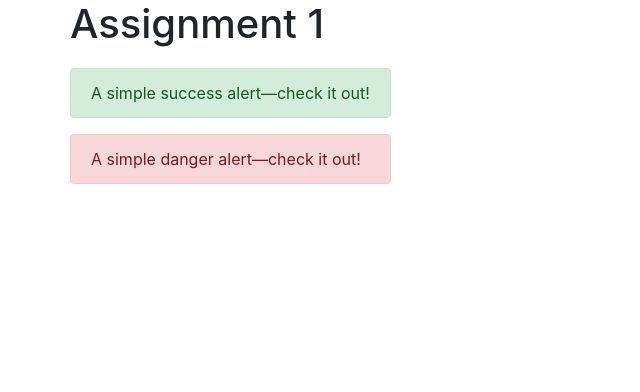
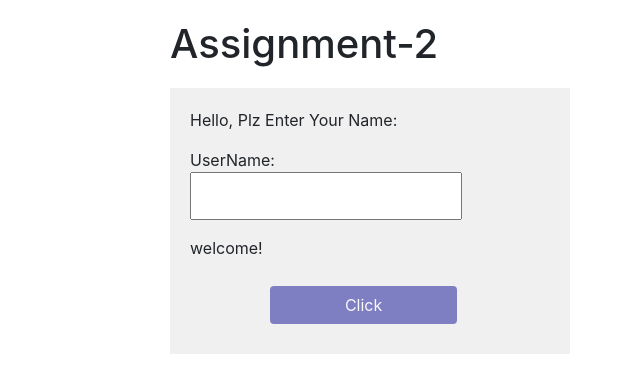
Before and after one commit to Leen-odeh3/Angular, an Angular app: page / in a window 1280 px wide. Shown: the top 392 px of the page, without its empty margins (0-640 px from the left). Built offline with nearby package versions, Linux system fonts and the light colour scheme.

Commit message:
add next assignment

```diff
--- a/src/app/app.component.css
+++ b/src/app/app.component.css
@@ -1,3 +1,20 @@
-h1{
-  margin-bottom: 20px;
+h1,.form{
+  margin: 20px 100px;
 }
+.form{
+  padding: 20px;
+  width:400px;
+  background-color: rgb(240, 240, 240);
+}
+.btn{
+  background-color: rgb(66, 66, 172);
+  width:52%;
+margin-left:80px;
+margin-top: 10px;
+margin-bottom: 10px;
+color: white;
+}
+input{
+  padding: 10px;
+  outline: none;
+}
--- a/src/app/app.component.html
+++ b/src/app/app.component.html
@@ -1,13 +1,22 @@
 <!-- Bootstrap Link -->
 <link rel="stylesheet" href="https://cdn.jsdelivr.net/npm/bootstrap@4.3.1/dist/css/bootstrap.min.css"
-      integrity="sha384-ggOyR0iXCbMQv3Xipma34MD+dH/1fQ784/j6cY/iJTQUOhcWr7x9JvoRxT2MZw1T" crossorigin="anonymous">
+  integrity="sha384-ggOyR0iXCbMQv3Xipma34MD+dH/1fQ784/j6cY/iJTQUOhcWr7x9JvoRxT2MZw1T" crossorigin="anonymous">
 
+<script src="https://ajax.googleapis.com/ajax/libs/angularjs/1.6.9/angular.min.js"></script>
 <div class="container">
   <div class="row">
     <div class="col-xs-12">
-      <h1> Assignment 1</h1>
-      <app-success-alert></app-success-alert>
-      <app-warning-alert></app-warning-alert>
+      <h1> Assignment-2</h1>
+
+      <div class="form">
+
+        <p>Hello, Plz Enter Your Name:</p>
+        <p>UserName: <input type="text" ng-model="name" (input)="submit($event)"></p>
+        <p ng-bind="name">welcome! {{name}}</p>
+        <button (click)="onclick()" class="btn" [disabled]="name === ''">Click </button>
+
+      </div>
+
     </div>
   </div>
 </div>
--- a/src/app/app.component.ts
+++ b/src/app/app.component.ts
@@ -6,5 +6,14 @@ import { Component } from '@angular/core';
   styleUrls: ['./app.component.css']
 })
 export class AppComponent {
-  title = 'My-First-Project';
+  title = 'My-Second-Project';
+  name:String='';
+
+
+  onclick(){
+    this.name='';
+  }
+  submit(event:Event){
+    this.name=(event.target as HTMLInputElement).value;
+  }
 }
--- a/src/app/app.module.ts
+++ b/src/app/app.module.ts
@@ -3,14 +3,10 @@ import { BrowserModule } from '@angular/platform-browser';
 
 import { AppRoutingModule } from './app-routing.module';
 import { AppComponent } from './app.component';
-import { WarningAlertComponent } from './warning-alert/warning-alert.component';
-import { SuccessAlertComponent } from './success-alert/success-alert.component';
 
 @NgModule({
   declarations: [
-    AppComponent,
-    WarningAlertComponent,
-    SuccessAlertComponent
+    AppComponent
   ],
   imports: [
     BrowserModule,
--- a/src/app/success-alert/success-alert.component.html
+++ /dev/null
@@ -1,3 +0,0 @@
-<div class="alert alert-success" role="alert">
-  A simple success alert—check it out!
-</div>
--- a/src/app/warning-alert/warning-alert.component.html
+++ /dev/null
@@ -1,3 +0,0 @@
-<div class="alert alert-danger" role="alert">
-  A simple danger alert—check it out!
-</div>
```
Also changed, not shown: src/app/success-alert/success-alert.component.ts (deleted, +0 -10 lines), src/app/warning-alert/warning-alert.component.ts (deleted, +0 -10 lines), src/app/success-alert/success-alert.component.css (deleted), src/app/warning-alert/warning-alert.component.css (deleted), 1 other file (tests, documents, lock files or other folders).
